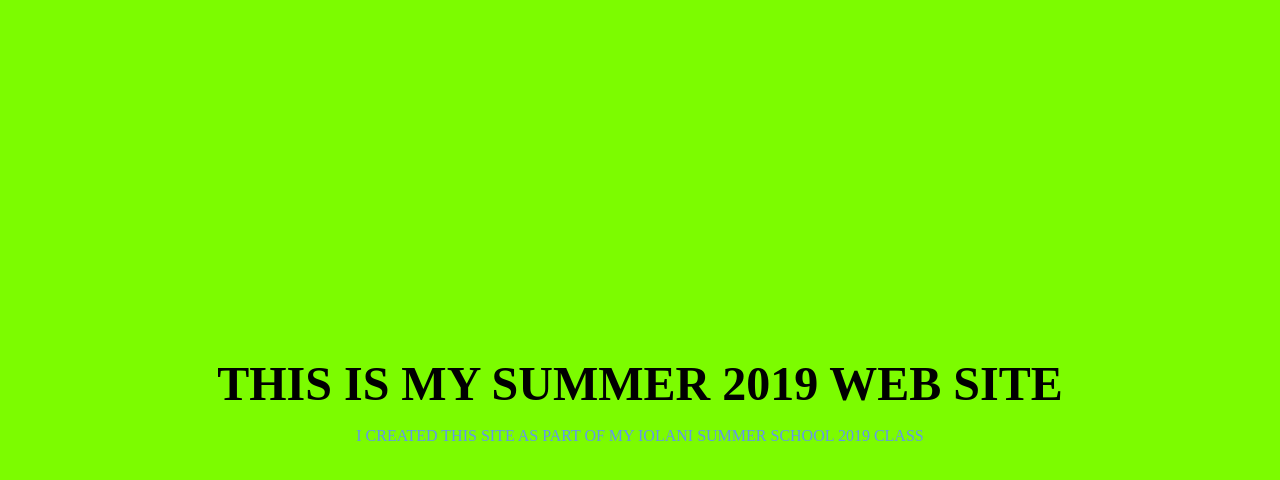
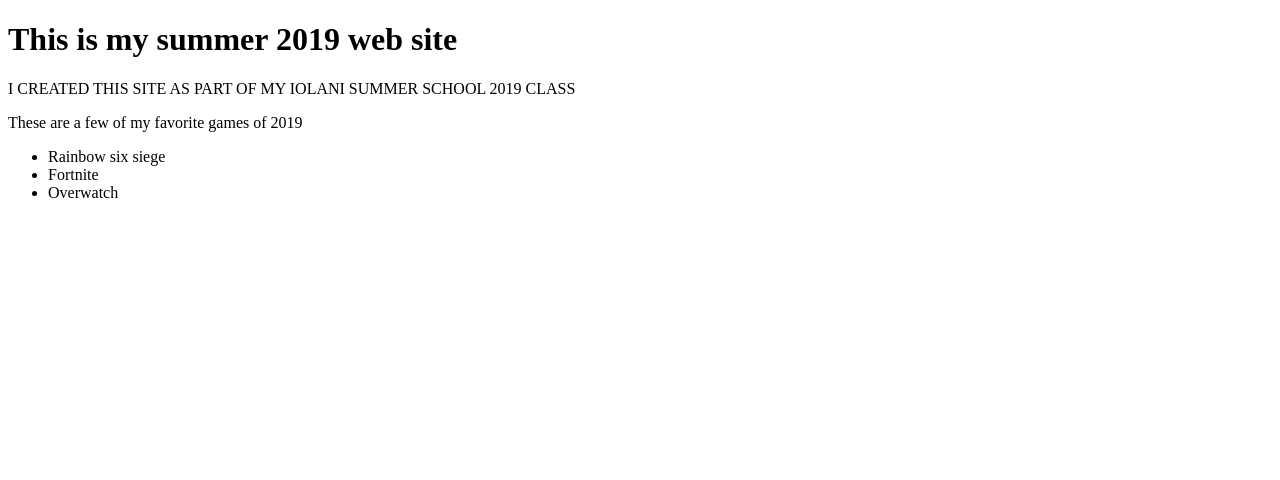
Before and after one commit to iwebstudent02/iwebstudent02.github.io, a plain HTML site: page index.html in a window 1280 px wide. Drawn offline with Linux system fonts and the light colour scheme.

Commit message:
First list

```diff
--- a/index.html
+++ b/index.html
@@ -1,32 +1,26 @@
-<html>
+<!doctype html>
+<html lang="en">
 
 <head>
+    <meta charset="utf-8" />
+    <title>Summer site 2019</title>
+    <meta name="description" content="This is my summer 2019 website." />
+    <meta name="viewport" content="width=device-width, initial-scale=1" />
+</head>
+
+<body>
+
+    <h1>This is my summer 2019 web site</h1>
+    <P>I CREATED THIS SITE AS PART OF MY IOLANI SUMMER SCHOOL 2019 CLASS</P>
+    <p> These are a few of my favorite games of 2019 </p>
+    <ul>
+        <li> Rainbow six siege </li>
+        <li> Fortnite </li>
+        <li> Overwatch </li>
+    </ul>
 
 
-    <title>Summer site 2019</title>
-    <style>
-        body {
-            font-family: 'Trebuchet MS', 'Lucida Sans Unicode', 'Lucida Grande', 'Lucida Sans', Arial, sans-serif display: grid;
-            align-content: center;
-            text-align: center;
-            background: lawngreen
-        }
 
-        h1 {
-            font-size: 48px;
-            text-transform: uppercase;
-            margin: 0;
-        }
-
-        p {
-            color: cornflowerblue
-        }
-    </style>
-
-</head>
-
-<h1>This is my summer 2019 web site</h1>
-<P>I CREATED THIS SITE AS PART OF MY IOLANI SUMMER SCHOOL 2019 CLASS</P>
 </body>
 
 </html>
```
